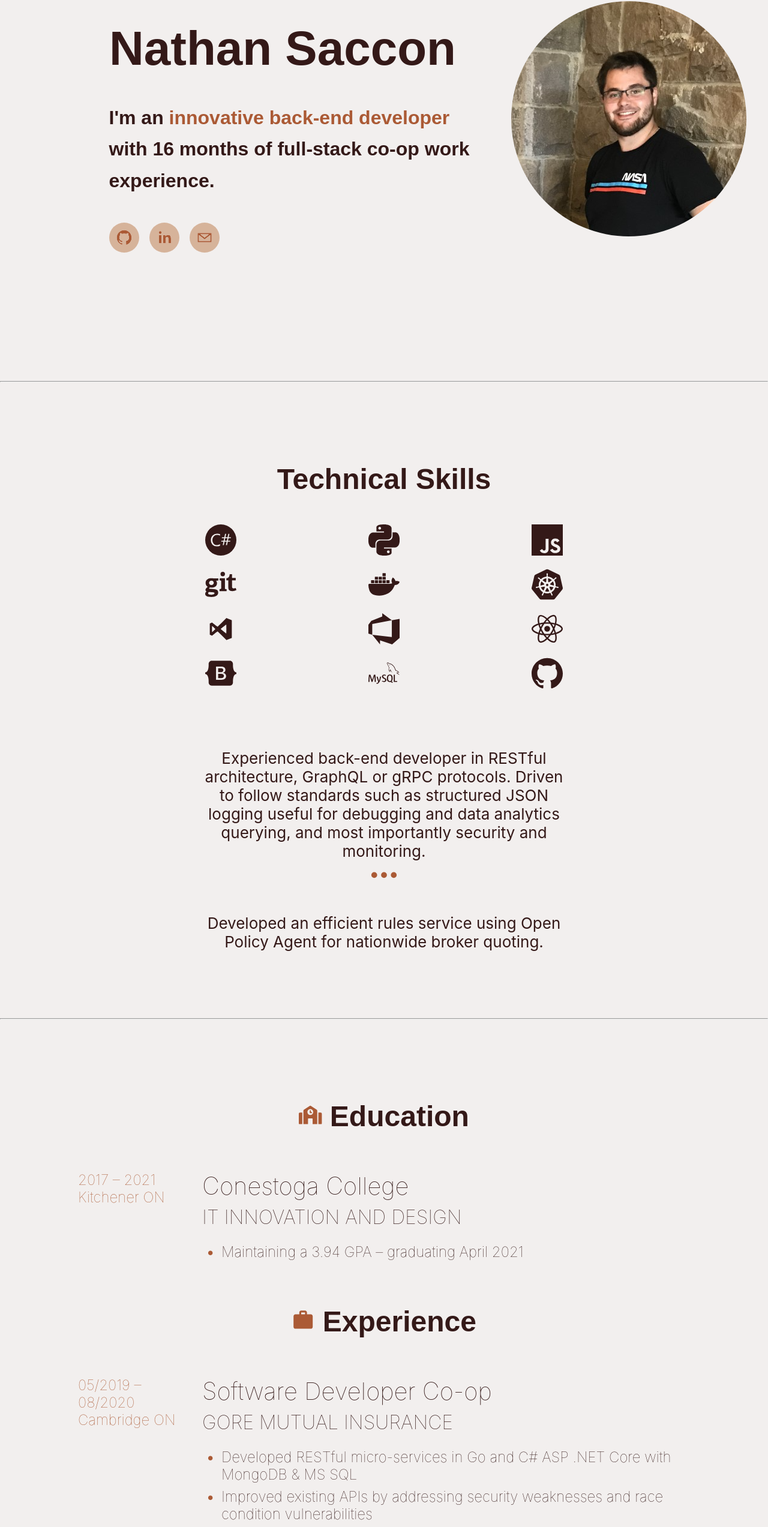
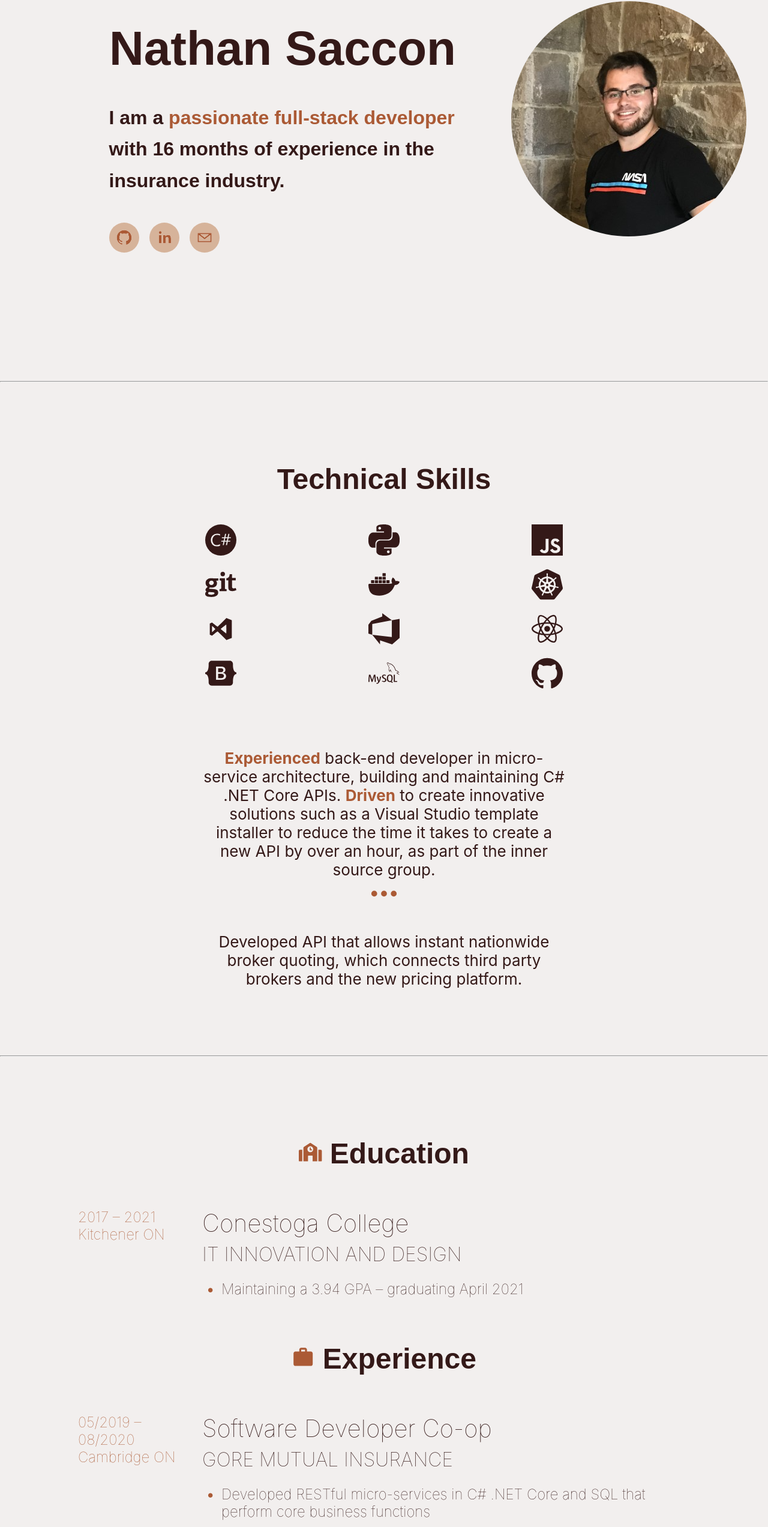
Before and after one commit to nsaccon/Portfolio, a React (Create React App) app: page / in a window 1280 px wide. Shown: the part 225-2770 px from the top of the page at 60% size. Built offline with nearby package versions, Linux system fonts and the light colour scheme.

Commit message:
Updated wordings

```diff
--- a/src/App.css
+++ b/src/App.css
@@ -155,6 +155,10 @@ a.social-icon:hover {
   color: #ab5a35;
 }
 
+.text b {
+  color: #ab5a35;
+}
+
 .project-title {
   margin-block-start: 0.0em;
   font-size: 2.5rem;
--- a/src/Components/Experience.js
+++ b/src/Components/Experience.js
@@ -34,37 +34,28 @@ const Experience = () => {
             <LightSpeed right cascade>
             <ul>
               <li>
-                Developed RESTful micro-services in Go and C# ASP .NET Core with
-                MongoDB &#38; MS SQL
+              Developed RESTful micro-services in C# .NET Core and SQL that perform core business functions
               </li>
               <li>
-                Improved existing APIs by addressing security weaknesses and
-                race condition vulnerabilities
+              Improved existing APIs by participating in code reviews and regular refactoring
               </li>
               <li>
-                Executed a rules service using Open Policy Agent from initial
-                design through completion
+              Creation of Golang logic for faster vendor underwriting rules solution
               </li>
               <li>
-                Knowledge with Docker containers and Kubernetes cluster
-                management on Azure
+              Integrate existing databases to expose data through APIs using Entity Framework Core
               </li>
               <li>
-                Introduced JSON structured logging and persisting Jaeger trace
-                and span IDs for traceability with Azure log analytics Kusto
-                queries and alerts
+              Productionize applications with Azure DevOps, Kubernetes, and Docker
               </li>
               <li>
-                Experienced with continuous integration tools such as
-                SonarCloud, and Snyk
+              Experienced with continuous integration tools such as SonarCloud, and Snyk
               </li>
               <li>
-                Collaborated in teams of 7-12, Agile dev environment, and
-                performing peer code review
+              Prepare documentation for technical and non-technical team members
               </li>
               <li>
-                Worked in using React JS components such as Router, and using
-                Material UI
+              Communicate effectively during agile ceremonies throughout the development process
               </li>
             </ul>
             </LightSpeed>
--- a/src/Components/Header.js
+++ b/src/Components/Header.js
@@ -15,10 +15,7 @@ const Header = () => {
               <h1 className="title">Nathan Saccon</h1>
             </Flip>
             <Bounce left delay={200}>
-              <h4>
-                I'm an <b>innovative back-end developer</b> with 16 months of
-                full-stack co-op work experience.
-              </h4>
+              <h4>I am a <b>passionate full-stack developer</b> with 16 months of experience in the insurance industry.</h4>
             </Bounce>
             <SocialIcons />
           </div>
--- a/src/Components/Projects.js
+++ b/src/Components/Projects.js
@@ -25,20 +25,20 @@ const Projects = () => {
               className="project-image"
             />
           </Fade>
-
         </Grid>
         <Grid item xs={6}>
-          <div className='project-container'>
+          <div className="project-container">
             <Fade right delay={600}>
               <h4 className="project-title">CollegeM8</h4>
             </Fade>
             <Fade right delay={200}>
               <p className="project-text">
-              Developed a professional 3D game in the span of 3 months, using C#
-              MonoGame for the course{" "}
-              <b>Game Programming with Data Structures</b>. Designed with custom
-              2D collision detections, billboard particle emissions, frustum
-              model culling, and for efficient garbage and resource management.
+                This project is a web-based <b>AI planning application</b> that is
+                designed to help students organize their schedules. Developed
+                the API that interacts with the front-end, as well as the AI
+                algorithm that intelligently generates a schedule tailored to
+                the student. Implemented with C# and EF Core, and hosted on MS
+                Azure servers.
               </p>
             </Fade>
             <Fade right delay={500}>
@@ -58,11 +58,12 @@ const Projects = () => {
             </Fade>
             <Fade left delay={200}>
               <p className="project-text">
-              Developed a professional 3D game in the span of 3 months, using C#
-              MonoGame for the course{" "}
-              <b>Game Programming with Data Structures</b>. Designed with custom
-              2D collision detections, billboard particle emissions, frustum
-              model culling, and for efficient garbage and resource management.
+                This project is a C# console application that interacts with
+                Docusign’s API as part of a <b>billing system integration</b>. Created
+                to automatically charge clients for signed paperwork after the
+                signature process is completed. The need for this project arose
+                as part of the Covid-19 strategy to allow lawyers to work more
+                efficiently from home.
               </p>
             </Fade>
           </div>
--- a/src/Components/TechnicalSkills.js
+++ b/src/Components/TechnicalSkills.js
@@ -10,26 +10,27 @@ const TechnicalSkills = () => {
     <div className="content-container">
       <Grid container spacing={2} justify="center">
         <Grid item xl={4}>
-        <Grid item xl={12}>
-          <Flip bottom>
-            <h3 className="title">Technical Skills</h3>
-
-          </Flip>
+          <Grid item xl={12}>
+            <Flip bottom>
+              <h3 className="title">Technical Skills</h3>
+            </Flip>
           </Grid>
           <DevIcons />
         </Grid>
         <Grid item lg={6}>
           <Fade delay={800}>
             <p className="text">
-              Experienced back-end developer in RESTful architecture, GraphQL or
-              gRPC protocols. Driven to follow standards such as structured JSON
-              logging useful for debugging and data analytics querying, and most
-              importantly security and monitoring.
+              <b>Experienced</b> back-end developer in micro-service architecture,
+              building and maintaining C# .NET Core APIs. <b>Driven</b> to create
+              innovative solutions such as a Visual Studio template installer to
+              reduce the time it takes to create a new API by over an hour, as
+              part of the inner source group.
               <br />
-              <Roll delay={1500}><GoKebabHorizontal size="2em" className='popIcon' /></Roll>
+              <Roll delay={1500}>
+                <GoKebabHorizontal size="2em" className="popIcon" />
+              </Roll>
               <br />
-              Developed an efficient rules service using Open Policy Agent for
-              nationwide broker quoting.
+              Developed API that allows instant nationwide broker quoting, which connects third party brokers and the new pricing platform.
             </p>
           </Fade>
         </Grid>
```
Lines whose indentation alone changed are shown as unchanged.
